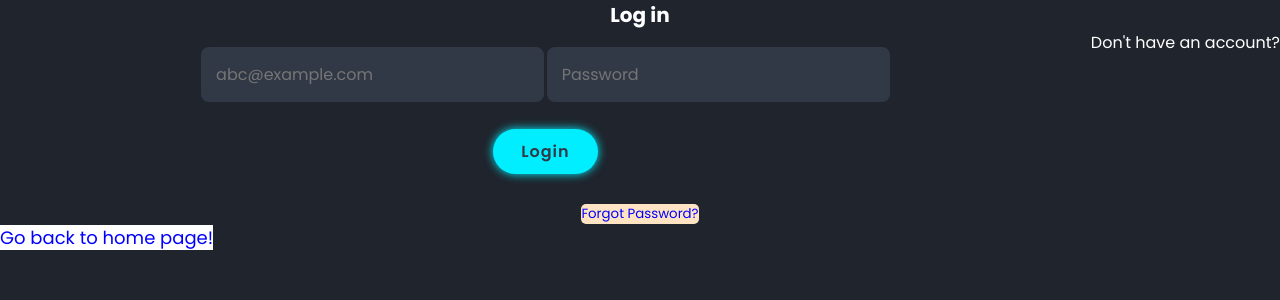
After one commit to 20AbhishekRoka02/my_portfolio, a Django app: page /login/ in a window 1280 px wide. The commit adds this page. Shown: the top 300 px of the page. Run offline with Django 4.2, Linux system fonts and the light colour scheme.

Commit message:
login signup

```diff
--- /dev/null
+++ b/Template/login.html
@@ -0,0 +1,41 @@
+{% extends "base.html" %}
+{% block content %}
+<h1 style="text-align: center;">Log in</h1>
+<div style="display: flex; justify-content: center;">
+    <form style="max-width: 70rem; margin: 1rem auto; text-align: center; margin-bottom: 3rem;" id="loginform" action="" method="post">
+        {% csrf_token %}
+        <input style="width: 100%; padding: 1.5rem; font-size: 1.6rem;color: var(--text-color);background: var(--second-bg-color);border-radius: .8rem;margin: .7rem 0;width: 49%;"  type="email" name="email" id="email" placeholder="abc@example.com" required>
+        <input style="width: 100%; padding: 1.5rem;font-size: 1.6rem;color: var(--text-color);background: var(--second-bg-color);border-radius: .8rem;margin: .7rem 0; width: 49%;" type="password" name="pass" id="pass" placeholder="Password" required>
+
+        <button style="margin-top: 2rem;cursor: pointer;display: inline-block;padding: 1rem 2.8rem;background: var(--main-color);border-radius: 4rem;box-shadow: 0 0 1rem var(--main-color);font-size: 1.6rem;color: var(--second-bg-color);letter-spacing: .1rem;font-weight: 600;transition: .5s ease;" type="submit">Login</button>
+    </form>
+    <a id="no-account" style="color: white; font-size: medium;" href="/signup/">Don't have an account?</a>
+
+
+</div>
+<div style="display: flex; justify-content: center;">
+    <button style="color: blue; background-color: bisque; border-radius: 5px; cursor: pointer;" id="forgot" onclick="showContact()">Forgot Password?</button>
+</div>
+<p style="text-align: center; font-weight: bold; font-size: large;" id="maildev" hidden>Contact  <a href="mailto:then0madhacker@gmail.com">Developer</a></p>
+<p>
+    <a href="/" style="background-color: white; font-size: large; color: blue;">Go back to home page! </a>
+
+</p>
+
+
+<script>
+    function showContact() {
+        document.getElementById("loginform").hidden=true;
+        document.getElementById("forgot").hidden=true;
+        document.getElementById("no-account").hidden=true;
+        document.getElementById("maildev").hidden=false
+    }
+    function getCookie(name) {
+        const cookies = document.cookie;
+        console.log(cookies);
+
+    }
+    window.onload = getCookie('uid');
+</script>
+
+{% endblock content %}
--- a/adduser/urls.py
+++ b/adduser/urls.py
@@ -3,5 +3,4 @@ from django.urls import path
 from . import views
 urlpatterns = [
     path('addInterestUsers', views.addInterestUser, name='addInterestUser'),
-    path('', views.check_site, name="check_site"),
 ]
--- a/adduser/views.py
+++ b/adduser/views.py
@@ -2,7 +2,7 @@ from django.shortcuts import HttpResponse
 
 from django.http import JsonResponse
 import firebase_admin
-from firebase_admin import firestore
+from firebase_admin import firestore, auth
 import json
 
 def addInterestUser(request):
@@ -14,7 +14,7 @@ def addInterestUser(request):
 
             # Access data using keys
             fullname = data.get('fullname')
-            email = data.get('email')
+            email = auth.get_user(data.get('email')).email
             subject = data.get('subject')
             message = data.get('message')
 
--- a/my_protfolio/urls.py
+++ b/my_protfolio/urls.py
@@ -22,7 +22,8 @@ from . import views
 urlpatterns = [
     path('admin/', admin.site.urls),
     path('',views.index,name='index'),
-    path('check',views.check,name='check'),
     path('adduser/', include('adduser.urls')),
+    path('signup/', views.signup, name="signup"),
+    path('login/', views.login, name="login"),
 
 ]
--- a/my_protfolio/views.py
+++ b/my_protfolio/views.py
@@ -5,5 +5,129 @@ from django.shortcuts import render, redirect
 def index(request):
     return render(request,'index.html')
 
-def check(request):
-    return render(request,'checkform.html')
+# def check(request):
+#     return render(request,'checkform.html')
+
+
+
+
+
+# Code added here
+import hashlib
+def hash_password(password):
+    # Encode the password as bytes
+    password_bytes = password.encode('utf-8')
+
+    # Create a SHA-256 hash object
+    sha256_hash = hashlib.sha256()
+
+    # Update the hash object with the password bytes
+    sha256_hash.update(password_bytes)
+
+    # Get the hexadecimal representation of the hashed password
+    hashed_password = sha256_hash.hexdigest()
+
+    return hashed_password
+
+from firebase_admin import auth, firestore
+db = firestore.client()
+
+def check_user_exists(email):
+    try:
+        # Retrieve user by email
+        user = auth.get_user_by_email(email)
+        # print(f"User with email {email} exists.")
+        # print(f"User UID: {user.uid}")
+        return True
+    except Exception as e:
+        return False
+
+def addUserWithPassword(uid, password):
+    try:
+
+        db.collection("UserPasses").document(uid).set({'password':password})
+        return True
+    except Exception as e:
+        print(e)
+    return False
+
+
+def signup(request):
+    if request.method == 'POST':
+        form_data = request.POST
+
+        email = form_data.get('email')
+        if not check_user_exists(email):
+            password=hash_password(form_data.get('pass'))
+            new_user = auth.create_user(email=email)
+            uid = auth.get_user_by_email(email).uid
+            if (addUserWithPassword(uid, password)):
+                return HttpResponse("""
+<h1> Your Account has been created! </h1>
+<a href="login/"> Login </a>
+""")
+            else:
+                auth.delete_user(uid)
+                return HttpResponse("Unable to create account now, Please try again later.")
+        else:
+            return HttpResponse("""
+<h1>This User already exists!</h1>
+<p> Please <a href="login/"> Log in </a>! </p>
+
+
+""")
+    if request.method == "GET":
+        if 'uid' in request.COOKIES:
+            return redirect("index")
+    return render(request,"signup.html")
+
+def verifyPassword(uid,password):
+    if (password == db.collection("UserPasses").document(uid).get().to_dict()["password"]):
+        return True
+    return False
+
+
+
+
+
+def login(request):
+    if request.method == "POST":
+        email = request.POST.get('email')
+        password = hash_password(request.POST.get('pass'))
+        # print("Working!")
+        try:
+                # print("working!")
+            if check_user_exists(email):
+                user = auth.get_user_by_email(email)
+                # .set_cookie('uid',user.uid, httponly=True)
+                if (verifyPassword(user.uid, password)):
+                    response = HttpResponse("""
+                                            <h1>Your Sucessfully logged in!</h1>
+                                            <a href="/">Go back to home page! </a>
+                                            """)
+                    response.set_cookie('uid',user.uid,httponly=True)
+                    return response
+                else:
+                    return HttpResponse("""
+<h1>This User not exists!</h1>
+<p> Please <a href="signup/"> Sign up </a> first! </p>
+
+
+""")
+
+        except Exception as e:
+            return HttpResponse(f"{e}")
+    if request.method == "GET":
+        if 'uid' in request.COOKIES:
+            return redirect("index")
+    return render(request,"login.html")
+
+# def logout(request):
+#     pass
+
+# def index(request):
+#     return render(request,'index.html')
+#     pass
+
+# def summary(request):
+#     return render(request,"summary.html")
```
Also changed, not shown: Template/index.html (+13 -3 lines), Template/signup.html (added, +18 -0 lines), my_protfolio/config.py (added, +18 -0 lines), my_protfolio/settings.py (+5 -5 lines).
